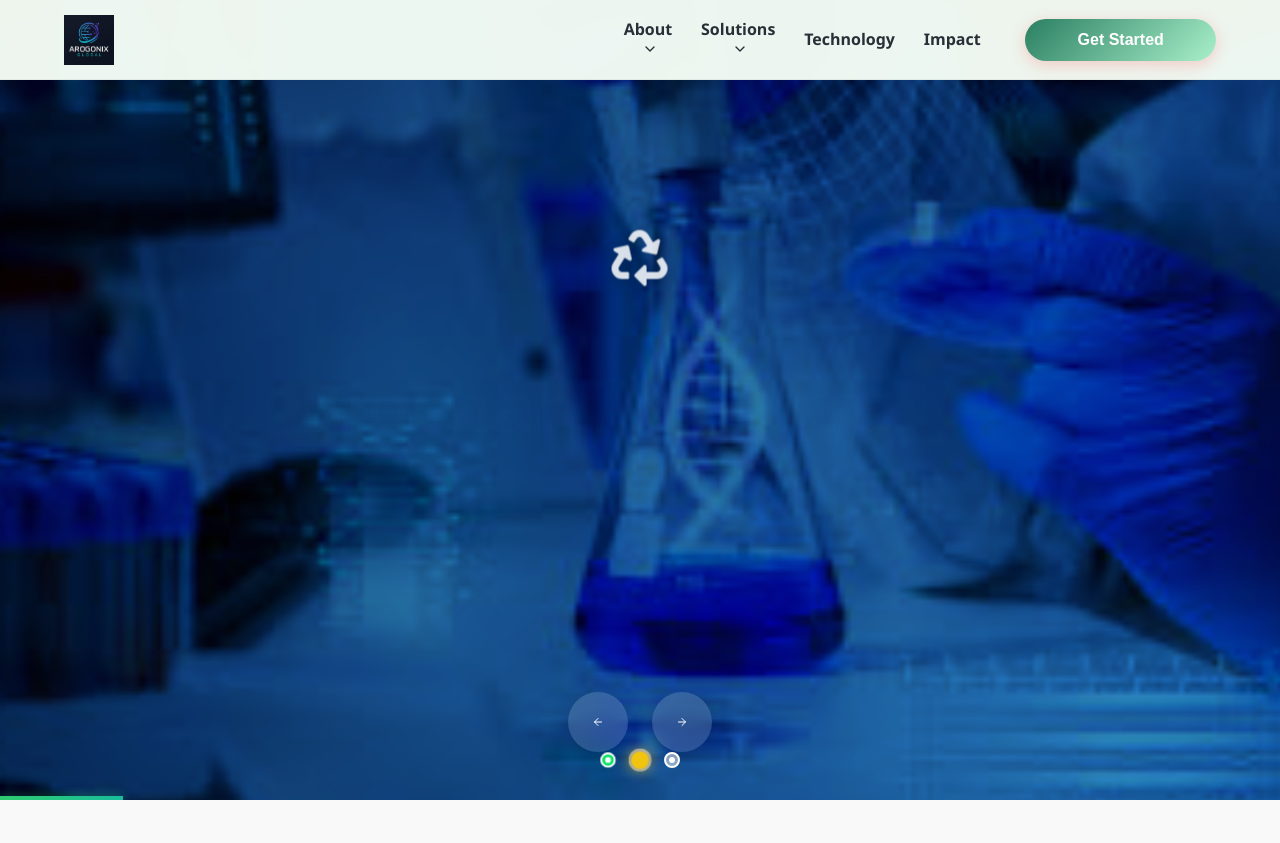
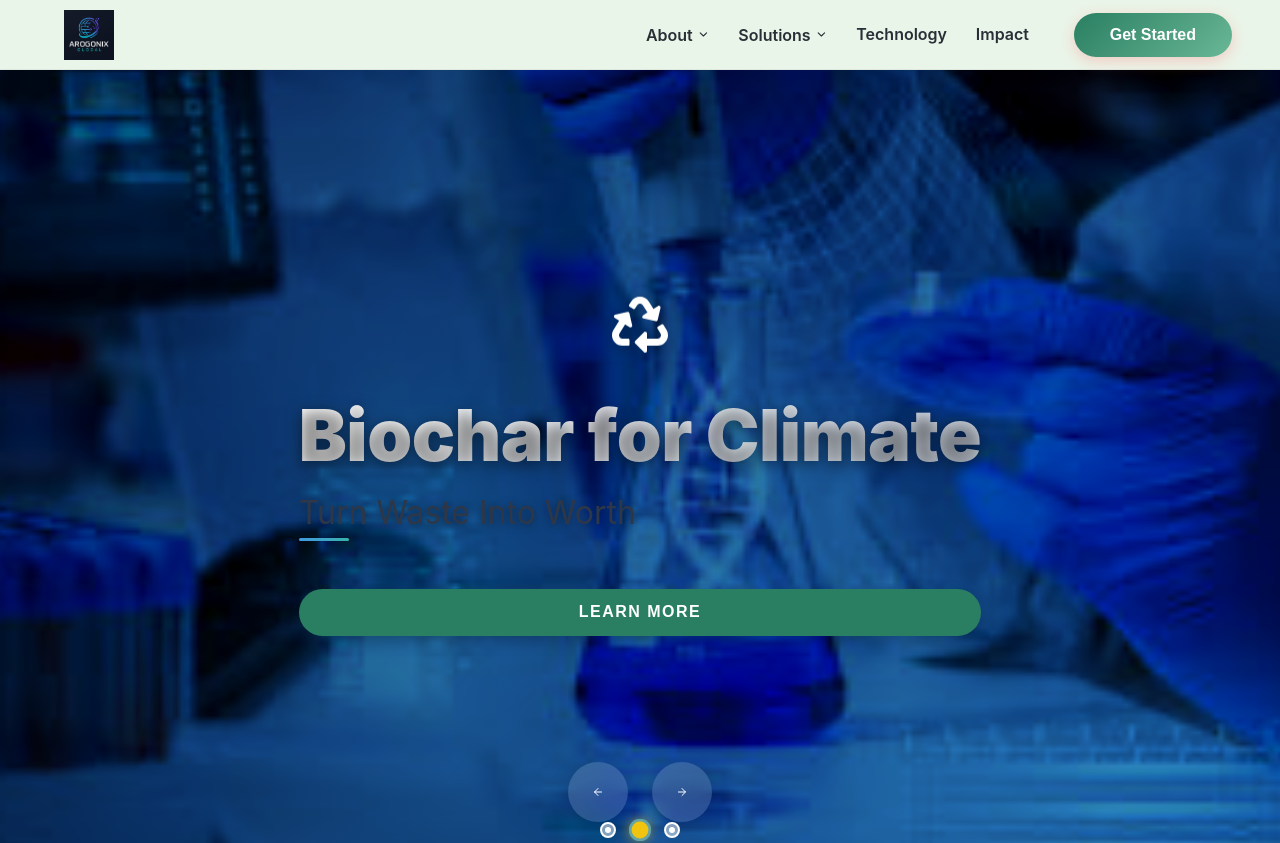
Before and after one commit to srushtibhilare/Arogonixexports, a React (Vite) app: page / in a window 1280 px wide. Shown: the top 843 px of the page. Before the commit the page ends 800 px from the top, so only its background shows below. Built offline with nearby package versions, Linux system fonts and the light colour scheme.

Commit message:
Updated code with latest changes

```diff
--- a/src/components/Navbar.jsx
+++ b/src/components/Navbar.jsx
@@ -1,5 +1,5 @@
 import React, { useState, useEffect } from 'react';
-import { FiMenu, FiX, FiChevronDown } from 'react-icons/fi';
+import { FiMenu, FiX, FiChevronDown, FiChevronUp } from 'react-icons/fi';
 import { Link, NavLink } from 'react-router-dom';
 import logo from '../assets/logo.jpeg';
 import './Navber.css';
@@ -8,13 +8,28 @@ const Navbar = () => {
   const [isOpen, setIsOpen] = useState(false);
   const [scrolled, setScrolled] = useState(false);
   const [activeDropdown, setActiveDropdown] = useState(null);
+  const [isMobile, setIsMobile] = useState(window.innerWidth < 1024);
 
   useEffect(() => {
     const handleScroll = () => {
       setScrolled(window.scrollY > 10);
     };
+
+    const handleResize = () => {
+      setIsMobile(window.innerWidth < 1024);
+      if (window.innerWidth >= 1024) {
+        setIsOpen(false);
+        document.body.classList.remove('menu-open');
+      }
+    };
+
     window.addEventListener('scroll', handleScroll);
-    return () => window.removeEventListener('scroll', handleScroll);
+    window.addEventListener('resize', handleResize);
+
+    return () => {
+      window.removeEventListener('scroll', handleScroll);
+      window.removeEventListener('resize', handleResize);
+    };
   }, []);
 
   const toggleMenu = () => {
@@ -35,11 +50,17 @@ const Navbar = () => {
     }
   };
 
+  const closeMenu = () => {
+    setIsOpen(false);
+    document.body.classList.remove('menu-open');
+    setActiveDropdown(null);
+  };
+
   return (
     <nav className={`navbar ${scrolled ? 'scrolled' : ''}`}>
       <div className="navbar-container">
         <div className="logo-wrapper">
-          <Link to="/" className="logo-link">
+          <Link to="/" className="logo-link" onClick={closeMenu}>
             <img
               src={logo}
               alt="Company Logo"
@@ -57,12 +78,22 @@ const Navbar = () => {
             <button
               className="nav-link-button"
               onClick={() => toggleDropdown('about')}
+              aria-expanded={activeDropdown === 'about'}
+              aria-controls="about-dropdown"
             >
-              About <FiChevronDown className={`dropdown-icon ${activeDropdown === 'about' ? 'active' : ''}`} />
+              About
+              {activeDropdown === 'about' ? (
+                <FiChevronUp className="dropdown-icon" />
+              ) : (
+                <FiChevronDown className="dropdown-icon" />
+              )}
             </button>
-            <div className={`dropdown-content ${activeDropdown === 'about' ? 'active' : ''}`}>
-              <NavLink to="/about/company" onClick={() => setIsOpen(false)}>Company</NavLink>
-              <NavLink to="/about/team" onClick={() => setIsOpen(false)}>Team</NavLink>
+            <div
+              id="about-dropdown"
+              className={`dropdown-content ${activeDropdown === 'about' ? 'active' : ''}`}
+            >
+              <NavLink to="/about/company" onClick={closeMenu}>Company</NavLink>
+              <NavLink to="/about/team" onClick={closeMenu}>Team</NavLink>
             </div>
           </div>
 
@@ -70,28 +101,46 @@ const Navbar = () => {
             <button
               className="nav-link-button"
               onClick={() => toggleDropdown('solutions')}
+              aria-expanded={activeDropdown === 'solutions'}
+              aria-controls="solutions-dropdown"
             >
-              Solutions <FiChevronDown className={`dropdown-icon ${activeDropdown === 'solutions' ? 'active' : ''}`} />
+              Solutions
+              {activeDropdown === 'solutions' ? (
+                <FiChevronUp className="dropdown-icon" />
+              ) : (
+                <FiChevronDown className="dropdown-icon" />
+              )}
             </button>
-            <div className={`dropdown-content ${activeDropdown === 'solutions' ? 'active' : ''}`}>
-              <NavLink to="/solutions/biochar" onClick={() => setIsOpen(false)}>Biochar Production</NavLink>
-              <NavLink to="/solutions/credits" onClick={() => setIsOpen(false)}>Carbon Credits</NavLink>
-              <NavLink to="/solutions/consulting" onClick={() => setIsOpen(false)}>Consulting</NavLink>
+            <div
+              id="solutions-dropdown"
+              className={`dropdown-content ${activeDropdown === 'solutions' ? 'active' : ''}`}
+            >
+              <NavLink to="/solutions/biochar" onClick={closeMenu}>Biochar Production</NavLink>
+              <NavLink to="/solutions/credits" onClick={closeMenu}>Carbon Credits</NavLink>
+              <NavLink to="/solutions/consulting" onClick={closeMenu}>Consulting</NavLink>
             </div>
           </div>
 
-          <NavLink to="/technology" className="nav-link" onClick={() => setIsOpen(false)}>Technology</NavLink>
-          <NavLink to="/impact" className="nav-link" onClick={() => setIsOpen(false)}>Impact</NavLink>
-          <button className="navbar-cta" onClick={() => setIsOpen(false)}>Get Started</button>
+          <NavLink to="/technology" className="nav-link" onClick={closeMenu}>Technology</NavLink>
+          <NavLink to="/impact" className="nav-link" onClick={closeMenu}>Impact</NavLink>
+
+          <div className="mobile-cta-wrapper">
+            <button className="navbar-cta" onClick={closeMenu}>Get Started</button>
+          </div>
         </div>
 
-        <div className="navbar-toggle" onClick={toggleMenu}>
+        <button
+          className="navbar-toggle"
+          onClick={toggleMenu}
+          aria-label={isOpen ? "Close menu" : "Open menu"}
+          aria-expanded={isOpen}
+        >
           {isOpen ? (
             <FiX size={24} className="toggle-icon" />
           ) : (
             <FiMenu size={24} className="toggle-icon" />
           )}
-        </div>
+        </button>
       </div>
     </nav>
   );
--- a/src/components/Navber.css
+++ b/src/components/Navber.css
@@ -1,44 +1,95 @@
-/* Vibrant Color Palette */
+/* Modern CSS Variables with Dark Mode Support */
 :root {
-  --primary-color: #FF6B6B; /* Bright coral */
+  /* Light Mode Colors */
+  --primary-color: #FF6B6B;
   --primary-hover: #FF5252;
-  --secondary-color: #4ECDC4; /* Turquoise */
-  --accent-color: #FFE66D; /* Bright yellow */
+  --secondary-color: #4ECDC4;
+  --accent-color: #FFE66D;
   --light-bg: #F7FFF7;
   --dark-text: #292F36;
   --light-text: #FFFFFF;
   --gray-light: #E2E8F0;
+
+  /* Dark Mode Colors */
+  --dark-primary: #FF8E8E;
+  --dark-secondary: #6AD4CD;
+  --dark-bg: #1A1F24;
+  --dark-surface: #242A30;
+  --dark-text-light: #E8EDF3;
+
+  /* Functional Variables */
   --transition-speed: 0.3s;
   --transition-easing: cubic-bezier(0.25, 0.46, 0.45, 0.94);
-  --nav-height: 80px;
+  --nav-height: 70px;
   --blur-intensity: 12px;
+  --safe-area-inset-top: env(safe-area-inset-top, 0px);
+  --safe-area-inset-bottom: env(safe-area-inset-bottom, 0px);
 }
 
-/* Base Styles */
-* {
+@media (prefers-color-scheme: dark) {
+  :root {
+    --primary-color: var(--dark-primary);
+    --primary-hover: #FF6B6B;
+    --secondary-color: var(--dark-secondary);
+    --light-bg: var(--dark-bg);
+    --dark-text: var(--dark-text-light);
+    --gray-light: #2D343A;
+  }
+}
+
+/* Base Reset with Improved Touch Response */
+*,
+*::before,
+*::after {
   box-sizing: border-box;
   margin: 0;
   padding: 0;
+  -webkit-tap-highlight-color: transparent;
 }
 
-html, body {
+html {
   width: 100%;
   height: 100%;
-  overflow-x: hidden;
+  scroll-behavior: smooth;
+  text-size-adjust: 100%;
+  -webkit-font-smoothing: antialiased;
+  -moz-osx-font-smoothing: grayscale;
 }
 
+body {
+  width: 100%;
+  min-height: 100%;
+  overflow-x: hidden;
+  font-family: -apple-system, BlinkMacSystemFont, 'Segoe UI', Roboto, Oxygen, Ubuntu, Cantarell, sans-serif;
+  line-height: 1.6;
+  color: var(--dark-text);
+  background-color: var(--light-bg);
+  display: flex;
+  flex-direction: column;
+  padding-top: calc(var(--nav-height) + var(--safe-area-inset-top));
+}
+
+/* Enhanced Navbar with Safe Area Support */
 .navbar {
   position: fixed;
-  top: 0;
+  top: var(--safe-area-inset-top);
   left: 0;
   width: 100%;
   height: var(--nav-height);
-  background-color: rgba(247, 255, 247, 0.96);
+  background-color: rgba(234, 245, 233, 0.96);
   backdrop-filter: blur(var(--blur-intensity));
   -webkit-backdrop-filter: blur(var(--blur-intensity));
   border-bottom: 1px solid rgba(0, 0, 0, 0.05);
   z-index: 1000;
   transition: all var(--transition-speed) var(--transition-easing);
+  padding: 0;
+}
+
+@media (prefers-color-scheme: dark) {
+  .navbar {
+    background-color: rgba(26, 31, 36, 0.96);
+    border-bottom-color: rgba(255, 255, 255, 0.05);
+  }
 }
 
 .navbar.scrolled {
@@ -47,47 +98,63 @@ html, body {
   background-color: rgba(247, 255, 247, 0.98);
 }
 
+@media (prefers-color-scheme: dark) {
+  .navbar.scrolled {
+    background-color: rgba(26, 31, 36, 0.98);
+    box-shadow: 0 4px 20px rgba(0, 0, 0, 0.3);
+  }
+}
+
 .navbar-container {
   max-width: 1440px;
   height: 100%;
   margin: 0 auto;
-  padding: 0 2rem;
+  padding: 0 clamp(1rem, 4vw, 2rem);
   display: flex;
   justify-content: space-between;
   align-items: center;
+  gap: 1rem;
 }
 
-/* Logo Styles */
+/* Logo with Aspect Ratio Preservation */
 .logo-wrapper {
   height: 100%;
   display: flex;
   align-items: center;
   z-index: 1001;
+  flex-shrink: 0;
+}
+
+.logo-link {
+  display: flex;
+  align-items: center;
+  height: 100%;
 }
 
 .logo-image {
-  height: 50px;
+  height: clamp(35px, 6vmin, 50px);
   width: auto;
+  aspect-ratio: 1/1;
   object-fit: contain;
-  transition: transform 0.3s ease;
+  transition: transform var(--transition-speed) ease;
 }
 
 .logo-image:hover {
   transform: scale(1.05);
 }
 
-/* Navigation Links */
+/* Navigation Links with Improved Touch Targets */
 .navbar-links {
   display: flex;
   align-items: center;
-  gap: 1.5rem;
+  gap: clamp(0.75rem, 2vw, 1.5rem);
 }
 
 .nav-link, .nav-link-button {
   color: var(--dark-text);
   text-decoration: none;
   font-weight: 600;
-  font-size: 1rem;
+  font-size: clamp(0.9rem, 1.5vw, 1rem);
   position: relative;
   padding: 0.5rem 0;
   transition: color var(--transition-speed) ease;
@@ -95,31 +162,36 @@ html, body {
   border: none;
   cursor: pointer;
   font-family: inherit;
+  min-height: 44px; /* Apple HIG minimum touch target */
+  display: inline-flex;
+  align-items: center;
 }
 
 .nav-link:hover, .nav-link-button:hover {
   color: var(--primary-color);
 }
 
-/* Dropdown Menu */
+/* Dropdown Menu with ARIA Support */
 .nav-item {
   position: relative;
+  display: flex;
+  flex-direction: column;
 }
 
 .dropdown-icon {
   margin-left: 0.25rem;
   transition: transform var(--transition-speed) ease;
-}
-
-.dropdown-icon.active {
-  transform: rotate(180deg);
+  width: 0.8em;
+  height: 0.8em;
+  display: inline-block;
+  vertical-align: middle;
 }
 
 .dropdown-content {
   position: absolute;
   top: 100%;
   left: 0;
-  background-color: white;
+  background-color: var(--light-bg);
   min-width: 200px;
   border-radius: 8px;
   box-shadow: 0 10px 25px rgba(0, 0, 0, 0.1);
@@ -128,6 +200,15 @@ html, body {
   transform: translateY(10px);
   transition: all var(--transition-speed) var(--transition-easing);
   z-index: 1001;
+  border: 1px solid var(--gray-light);
+}
+
+@media (prefers-color-scheme: dark) {
+  .dropdown-content {
+    background-color: var(--dark-surface);
+    border-color: #3A424A;
+    box-shadow: 0 10px 25px rgba(0, 0, 0, 0.3);
+  }
 }
 
 .dropdown-content.active {
@@ -142,6 +223,10 @@ html, body {
   color: var(--dark-text);
   font-size: 0.9rem;
   transition: all 0.2s ease;
+  min-height: 44px;
+  display: flex;
+  align-items: center;
+  text-decoration: none;
 }
 
 .dropdown-content a:hover {
@@ -150,28 +235,39 @@ html, body {
   padding-left: 1.75rem;
 }
 
-/* CTA Button */
+/* CTA Button with Gradient Animation */
 .navbar-cta {
   background: linear-gradient(135deg, var(--primary-color), var(--secondary-color));
+  background-size: 200% 200%;
   color: white;
   border: none;
-  padding: 0.75rem 1.75rem;
+  padding: clamp(0.6rem, 2vw, 0.75rem) clamp(1.25rem, 3vw, 1.75rem);
   border-radius: 50px;
   font-weight: 600;
-  font-size: 1rem;
+  font-size: clamp(0.9rem, 1.5vw, 1rem);
   cursor: pointer;
   transition: all var(--transition-speed) ease;
-  margin-left: 1rem;
+  margin-left: clamp(0.5rem, 1.5vw, 1rem);
   box-shadow: 0 4px 15px rgba(255, 107, 107, 0.3);
+  min-height: 44px;
+  display: inline-flex;
+  align-items: center;
+  justify-content: center;
+  position: relative;
+  overflow: hidden;
 }
 
 .navbar-cta:hover {
   transform: translateY(-2px);
   box-shadow: 0 6px 20px rgba(255, 107, 107, 0.4);
-  background: linear-gradient(135deg, var(--primary-hover), var(--secondary-color));
+  background-position: 100% 100%;
 }
 
-/* Mobile Menu Toggle */
+.navbar-cta:active {
+  transform: translateY(0);
+}
+
+/* Mobile Menu Toggle with Animation */
 .navbar-toggle {
   display: none;
   cursor: pointer;
@@ -179,6 +275,10 @@ html, body {
   background: none;
   border: none;
   padding: 10px;
+  min-height: 44px;
+  min-width: 44px;
+  justify-content: center;
+  align-items: center;
 }
 
 .toggle-icon {
@@ -191,28 +291,25 @@ html, body {
   color: var(--primary-color);
 }
 
-/* Enhanced Responsive Styles */
+/* Enhanced Mobile Menu with Viewport Units */
 @media (max-width: 1024px) {
-  .navbar-container {
-    padding: 0 1.5rem;
-  }
-
   .navbar-links {
     position: fixed;
     top: 0;
     left: 0;
-    width: 100%;
+    width: 100vw;
     height: 100vh;
+    height: calc(100 * var(--vh, 1vh));
     background-color: var(--light-bg);
     flex-direction: column;
-    justify-content: center;
+    justify-content: flex-start;
     align-items: center;
-    gap: 2rem;
+    gap: 1rem;
     clip-path: circle(0px at 90% -10%);
     -webkit-clip-path: circle(0px at 90% -10%);
-    transition: all 0.8s ease-out;
+    transition: all 0.8s cubic-bezier(0.86, 0, 0.07, 1);
     pointer-events: none;
-    padding: var(--nav-height) 0;
+    padding: calc(var(--nav-height) + 20px) 0 20px;
     overflow-y: auto;
   }
 
@@ -225,7 +322,10 @@ html, body {
   .nav-link, .nav-link-button {
     font-size: 1.5rem;
     opacity: 0;
-    padding: 0.5rem 1rem;
+    padding: 1rem 0;
+    min-height: 60px;
+    width: 100%;
+    justify-content: center;
   }
 
   .navbar-links.active .nav-link,
@@ -235,8 +335,8 @@ html, body {
   }
 
   .nav-item {
-    display: flex;
-    flex-direction: column;
+    width: 80%;
+    text-align: center;
     align-items: center;
   }
 
@@ -251,6 +351,7 @@ html, body {
     text-align: center;
     margin-top: 0.5rem;
     width: 100%;
+    border: none;
   }
 
   .dropdown-content.active {
@@ -260,9 +361,11 @@ html, body {
   }
 
   .dropdown-content a {
-    padding: 0.75rem 0;
+    padding: 1rem 0;
     font-size: 1.2rem;
     color: var(--dark-text);
+    justify-content: center;
+    width: 100%;
   }
 
   .dropdown-content a:hover {
@@ -272,21 +375,23 @@ html, body {
   }
 
   .navbar-toggle {
-    display: block;
+    display: flex;
+  }
+
+  .mobile-cta-wrapper {
+    width: 80%;
+    margin-top: 2rem;
+    display: flex;
+    justify-content: center;
   }
 
   .navbar-cta {
     margin-left: 0;
-    margin-top: 1rem;
     font-size: 1.2rem;
     padding: 1rem 2rem;
-  }
-
-  /* Prevent body scrolling when menu is open */
-  body.menu-open {
-    overflow: hidden;
-    height: 100%;
-  }
+    min-height: 60px;
+    width: 100%;
+    max-width: 300px;
   }
 
   /* Animation for Mobile Menu Links */
@@ -300,56 +405,21 @@ html, body {
     animation: fadeIn 0.5s ease forwards;
   }
 
-.navbar-links.active .nav-item:nth-child(1) { animation-delay: 0.1s; }
-.navbar-links.active .nav-item:nth-child(2) { animation-delay: 0.2s; }
+  .navbar-links.active .nav-item:nth-child(1) .nav-link-button { animation-delay: 0.1s; }
+  .navbar-links.active .nav-item:nth-child(2) .nav-link-button { animation-delay: 0.2s; }
   .navbar-links.active .nav-link:nth-child(3) { animation-delay: 0.3s; }
   .navbar-links.active .nav-link:nth-child(4) { animation-delay: 0.4s; }
-.navbar-links.active .navbar-cta { animation-delay: 0.5s; }
-
-/* Tablet Responsiveness */
-@media (max-width: 768px) {
-  :root {
-    --nav-height: 70px;
+  .navbar-links.active .mobile-cta-wrapper { animation-delay: 0.5s; }
 }
 
-  .logo-image {
-    height: 40px;
-  }
-
-  .nav-link, .nav-link-button {
-    font-size: 1.3rem;
-  }
-
-  .dropdown-content a {
-    font-size: 1.1rem;
-  }
-}
-
-/* Mobile Responsiveness */
-@media (max-width: 480px) {
+/* Viewport Height Fix for Mobile */
+@media (max-width: 1024px) and (hover: none) {
   :root {
-    --nav-height: 60px;
-  }
-
-  .navbar-container {
-    padding: 0 1rem;
-  }
-
-  .logo-image {
-    height: 35px;
+    --vh: 1vh;
   }
 
   .navbar-links {
-    gap: 1.5rem;
-  }
-
-  .nav-link, .nav-link-button {
-    font-size: 1.2rem;
-  }
-
-  .navbar-cta {
-    padding: 0.8rem 1.5rem;
-    font-size: 1.1rem;
+    height: calc(100 * var(--vh));
   }
 }
 
@@ -363,9 +433,41 @@ html, body {
   content: '';
   position: absolute;
   bottom: 0;
-  left: 0;
-  width: 100%;
+  left: 50%;
+  transform: translateX(-50%);
+  width: 30px;
   height: 3px;
   background-color: var(--primary-color);
   border-radius: 3px;
 }
+
+/* Focus Styles for Accessibility */
+.nav-link:focus-visible,
+.nav-link-button:focus-visible,
+.navbar-cta:focus-visible,
+.navbar-toggle:focus-visible {
+  outline: 2px solid var(--accent-color);
+  outline-offset: 2px;
+}
+
+/* Reduced Motion Preferences */
+@media (prefers-reduced-motion: reduce) {
+  *,
+  *::before,
+  *::after {
+    animation-duration: 0.01ms !important;
+    animation-iteration-count: 1 !important;
+    transition-duration: 0.01ms !important;
+    scroll-behavior: auto !important;
+  }
+
+  .navbar-links {
+    transition: none !important;
+  }
+
+  .navbar-links.active .nav-link,
+  .navbar-links.active .nav-link-button {
+    animation: none !important;
+    opacity: 1 !important;
+  }
+}
--- a/src/components/Technology.css
+++ b/src/components/Technology.css
@@ -1,3 +1,4 @@
+/* Your existing CSS remains exactly the same */
 :root {
   --primary-color: #2a7f62;
   --secondary-color: #a9f0ca;
@@ -6,6 +7,28 @@
   --light-bg: #f9f9f9;
   --card-shadow: 0 4px 12px rgba(0,0,0,0.1);
   --mobile-padding: 1.5rem;
+  --nav-height: 70px;
+  --scrollbar-width: 0px;
+}
+
+/* ... rest of your existing CSS ... */
+
+/* Enhanced smooth scrolling */
+html {
+  scroll-behavior: smooth;
+  scroll-padding-top: calc(var(--nav-height) + 20px);
+}
+
+body {
+  padding-top: var(--nav-height);
+  padding-right: var(--scrollbar-width);
+  overflow-x: hidden;
+  width: 100%;
+}
+
+/* Ensure all anchor targets have proper offset */
+[id] {
+  scroll-margin-top: calc(var(--nav-height) + 30px);
 }
 
 .technology-container {
@@ -29,10 +52,11 @@
   padding: 4rem var(--mobile-padding);
   text-align: center;
   margin-bottom: 2rem;
+  position: relative;
 }
 
 .hero-content h1 {
-  font-size: 2rem;
+  font-size: clamp(1.8rem, 5vw, 2.5rem);
   margin-bottom: 1rem;
   line-height: 1.3;
 }
@@ -42,7 +66,7 @@
 }
 
 .hero-subtitle {
-  font-size: 1.1rem;
+  font-size: clamp(1rem, 3vw, 1.2rem);
   max-width: 700px;
   margin: 0 auto;
   opacity: 0.9;
@@ -53,9 +77,10 @@
 .section-title {
   text-align: center;
   margin-bottom: 2rem;
-  font-size: 1.75rem;
+  font-size: clamp(1.5rem, 4vw, 1.75rem);
   color: var(--primary-color);
   line-height: 1.3;
+  scroll-margin-top: calc(var(--nav-height) + 20px);
 }
 
 .section-title span {
@@ -79,6 +104,7 @@
   position: relative;
   overflow: hidden;
   border-top: 4px solid var(--primary-color);
+  min-height: 100%;
 }
 
 .solution-icon {
@@ -138,6 +164,7 @@
   box-shadow: var(--card-shadow);
   text-align: center;
   transition: all 0.3s ease;
+  min-height: 100%;
 }
 
 .feature-icon-container {
@@ -244,24 +271,27 @@
   cursor: pointer;
   transition: all 0.3s ease;
   display: inline-block;
+  min-width: 200px;
+  text-align: center;
+}
+
+.cta-button:hover {
+  transform: translateY(-2px);
+  box-shadow: 0 4px 12px rgba(42, 127, 98, 0.3);
 }
 
 /* Tablet Styles */
 @media (min-width: 768px) {
+  :root {
+    --scrollbar-width: calc(100vw - 100%);
+  }
+
   .page-content {
     padding: 0 2rem;
   }
 
   .technology-hero {
     padding: 5rem 2rem;
-  }
-
-  .hero-content h1 {
-    font-size: 2.5rem;
-  }
-
-  .hero-subtitle {
-    font-size: 1.2rem;
   }
 
   .solutions-grid {
@@ -333,3 +363,32 @@
     padding: 2rem;
   }
 }
+
+/* Mobile Menu Scroll Fix */
+@media (max-width: 1024px) {
+  body.menu-open {
+    position: fixed;
+    width: 100%;
+    height: 100%;
+    overflow: hidden;
+  }
+
+  /* Fix for iOS viewport height */
+  @supports (-webkit-touch-callout: none) {
+    .technology-hero,
+    .page-content {
+      height: calc(var(--vh, 1vh) * 100 - var(--nav-height));
+    }
+  }
+}
+
+/* iOS Smooth Scroll Fix */
+@supports (-webkit-touch-callout: none) {
+  .technology-container {
+    -webkit-overflow-scrolling: touch;
+  }
+
+  html {
+    scroll-behavior: auto;
+  }
+}
```
Also changed, not shown: src/components/Technology.jsx (+26 -2 lines). Lines whose indentation alone changed are shown as unchanged.
